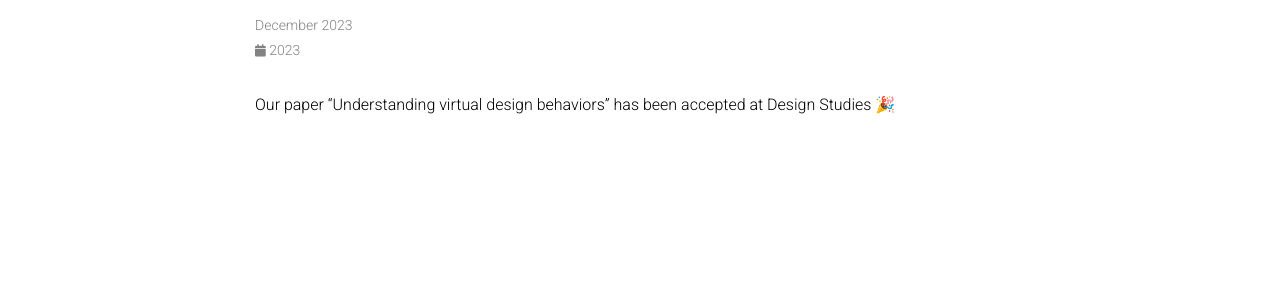
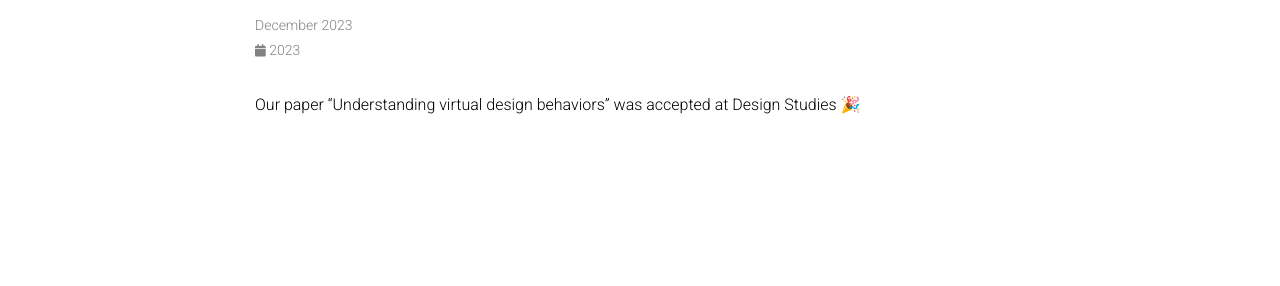
Before and after one commit to pwang1230/pwang1230.github.io, a Jekyll site: the page built from _news/announcement_8.md, in a window 1280 px wide. Shown: the part 145-431 px from the top of the page. Built offline with Jekyll 4.4.1, drawn with Linux system fonts in a browser that asks for light colours; full-size pictures stand in for the smaller copies a plugin makes; emoji names are drawn with the system emoji font; comment, search, counter and statistics services are not loaded; a style sheet for code colours, icons or effects is not loaded.

Commit message:
updated as of dec 22, 2023

```diff
--- a/_bibliography/papers.bib
+++ b/_bibliography/papers.bib
@@ -17,7 +17,7 @@
 
 @article{Built-to-order-short,
 	journal = {Proceedings of the ACM Symposium on Spatial User Interaction (Poster) 2023},
-	authors = {Portia Wang*, Shreeya Jain*, Manxueying Li*, Shuran Song, Jen-Shuo Liu, Steven Feiner},
+	authors = {Portia Wang*, Shreeya Jain*, Manxueying Li*, Shutaro Aoyama, Xuezhen Wang, Shuran Song, Jen-Shuo Liu, Steven Feiner},
 	selected = {true},
 	preview={built2order.jpg},
 	title = {Built to Order: A Virtual Reality Testbed for Assigning High-Level Assembly Goals to Remote Robots},
--- a/_news/announcement_8.md
+++ b/_news/announcement_8.md
@@ -3,4 +3,4 @@ layout: post
 date: 2023-12-13
 inline: true
 ---
-Our paper "Understanding virtual design behaviors" has been accepted at Design Studies :tada:
+Our paper "Understanding virtual design behaviors" was accepted at Design Studies :tada:
```
